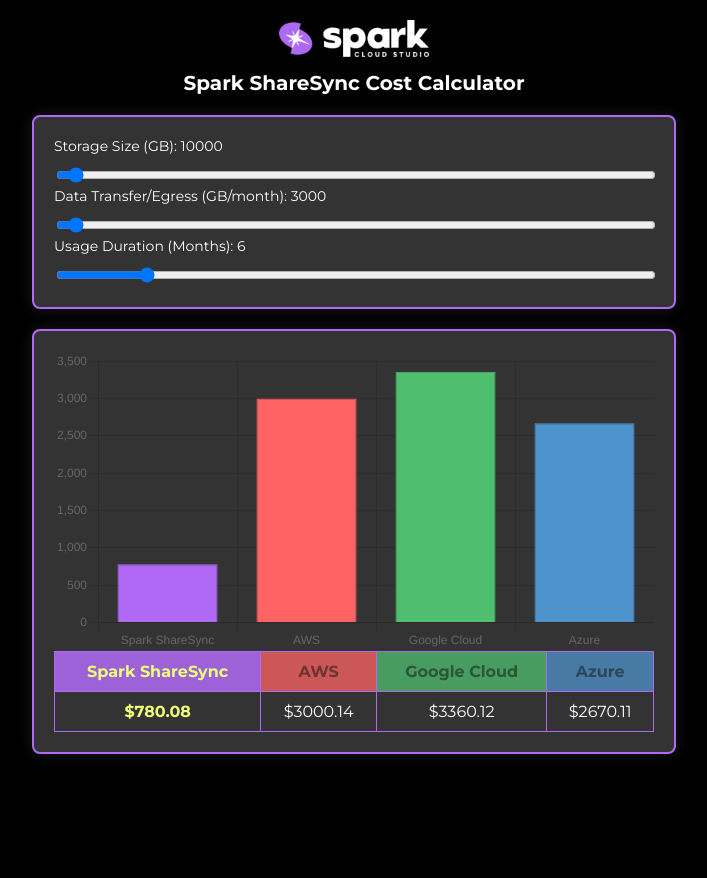
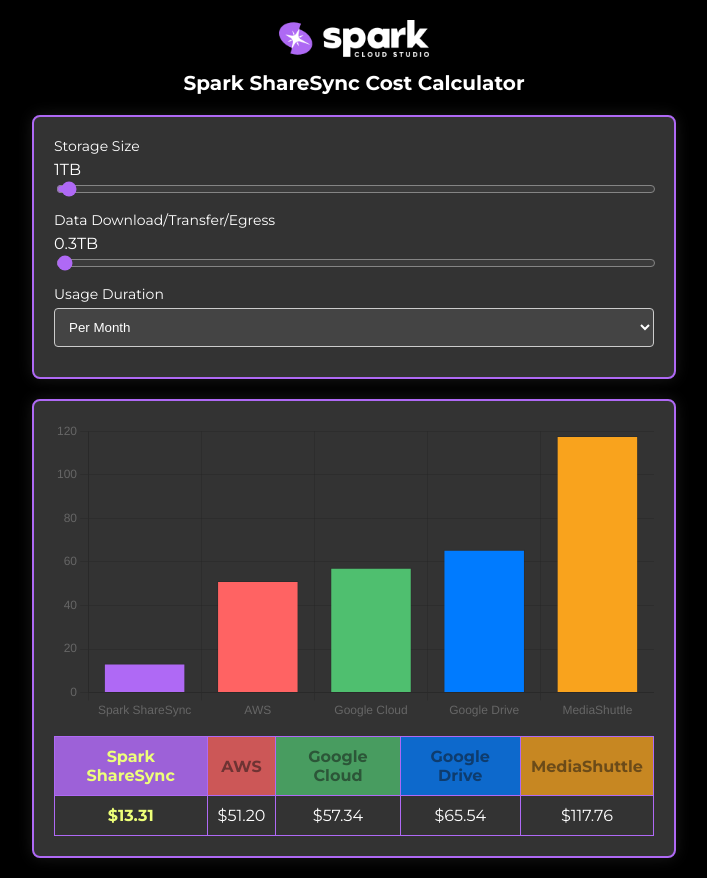
Before and after one commit to tamar-chatterjee/spark-calc-SS, a Flask app: page / in a window 1280 px wide. Shown: the whole page, without its empty margins (286-993 px from the left). Before the commit the page ends 754 px from the top, so only its background shows below. Run offline with Flask 3, Linux system fonts and the light colour scheme.

Commit message:
Update app2 with latest changes including MediaShuttle and Google Drive

```diff
--- a/app.py
+++ b/app.py
@@ -9,22 +9,36 @@
 @app.route('/calculate', methods=['POST'])
 def calculate():
     # Get form inputs
-    storage_size = float(request.form['storage_size'])  # GB
-    data_egress = float(request.form['data_egress'])  # GB/month
-    usage_duration = int(request.form['usage_duration'])  # months
+    storage_size_tb = float(request.form['storage_size'])  # TB
+    data_egress_tb = float(request.form['data_egress'])  # TB/month
+    usage_duration = int(request.form['usage_duration'])  # 1 for month, 12 for year
 
-    # Pricing details
-    spark_storage_cost = 0.013 * storage_size * usage_duration
+    # Convert TB to GB for calculations
+    storage_size_gb = storage_size_tb * 1024
+    data_egress_gb = data_egress_tb * 1024
+
+    # Pricing details (per GB)
+    spark_storage_cost = 0.013 * storage_size_gb * usage_duration
     spark_egress_cost = 0  # Spark has no egress fee
 
-    aws_storage_cost = 0.023 * storage_size * usage_duration
-    aws_egress_cost = 0.09 * data_egress * usage_duration
+    aws_storage_cost = 0.023 * storage_size_gb * usage_duration
+    aws_egress_cost = 0.09 * data_egress_gb * usage_duration
 
-    gcp_storage_cost = 0.02 * storage_size * usage_duration
-    gcp_egress_cost = 0.12 * data_egress * usage_duration
+    gcp_storage_cost = 0.02 * storage_size_gb * usage_duration
+    gcp_egress_cost = 0.12 * data_egress_gb * usage_duration
 
-    azure_storage_cost = 0.0184 * storage_size * usage_duration
-    azure_egress_cost = 0.087 * data_egress * usage_duration
+    azure_storage_cost = 0.0184 * storage_size_gb * usage_duration
+    azure_egress_cost = 0.087 * data_egress_gb * usage_duration
+
+    # MediaShuttle costs
+    mediashuttle_storage_cost = 0.10 * storage_size_gb * usage_duration
+    mediashuttle_egress_cost = 0.05 * data_egress_gb * usage_duration
+    mediashuttle_total_cost = mediashuttle_storage_cost + mediashuttle_egress_cost
+
+    # Google Drive costs
+    googledrive_storage_cost = 0.04 * storage_size_gb * usage_duration
+    googledrive_egress_cost = 0.08 * data_egress_gb * usage_duration
+    googledrive_total_cost = googledrive_storage_cost + googledrive_egress_cost
 
     # Total costs
     spark_total_cost = spark_storage_cost + spark_egress_cost
@@ -36,8 +50,10 @@
         'spark_cost': spark_total_cost,
         'aws_cost': aws_total_cost,
         'gcp_cost': gcp_total_cost,
-        'azure_cost': azure_total_cost
+        'azure_cost': azure_total_cost,
+        'mediashuttle_cost': mediashuttle_total_cost,
+        'googledrive_cost': googledrive_total_cost
     })
 
 if __name__ == '__main__':
-    app.run(debug=True)
+    app.run(debug=True, host='0.0.0.0', port=5001)
--- a/templates/index.html
+++ b/templates/index.html
@@ -47,7 +47,7 @@
 
         form label {
             display: block;
-            margin-bottom: 10px;
+            margin-bottom: 5px;
             color: #ffffff;
             font-size: 14px;
         }
@@ -56,6 +56,19 @@
             width: 100%;
             box-sizing: border-box;
             margin-bottom: 20px.
+        }
+
+        form select {
+            width: 100%;
+            padding: 10px;
+            background-color: #444444;
+            color: white;
+            border: 1px solid #ccc;
+            border-radius: 4px;
+        }
+
+        .form-group {
+            margin-bottom: 10px; /* Adds space between sliders and next items */
         }
 
         .results {
@@ -69,6 +82,9 @@
             text-align: center;
         }
 
+        .results canvas {
+            margin-bottom: 15px; /* Add space between the graph and the table */
+        }
         table {
             width: 100%;
             border-collapse: collapse;
@@ -99,7 +115,11 @@
         }
 
         th:nth-child(4) {
-            background-color: rgba(78, 147, 203, 0.75); /* Azure (Blue, 50%) */
+            background-color: rgba(0, 123, 255, 0.75); /* Google Drive (Blue) */
+        }
+
+        th:nth-child(5) {
+            background-color: rgba(249, 163, 29, 0.75); /* MediaShuttle (Orange) */
         }
 
         td#spark_cost {
@@ -107,9 +127,14 @@
             font-weight: bold; /* Bold Spark Price */
         }
 
+        .accent {
+            accent-color: #af69f5;
+        }
+
         @media (max-width: 600px) {
             form label,
-            form input {
+            form input,
+            form select {
                 width: 100%;
             }
         }
@@ -123,19 +148,26 @@
     <h1>Spark ShareSync Cost Calculator</h1>
 
     <form id="calculator-form">
+        <!-- Storage Size Slider -->
         <div class="form-group">
-            <label for="storage_size">Storage Size (GB): <span id="storage_size_value">10000</span></label>
-            <input type="range" id="storage_size" name="storage_size" min="1" max="500000" step="10" value="10000">
+            <label for="storage_size">Storage Size</label>
+            <span id="storage_size_value">1TB</span>
+            <input type="range" id="storage_size" name="storage_size" class="accent" min="0.1" max="100" step="0.1" value="1">
+        </div>
+
+        <!-- Data Transfer/Egress Slider -->
+        <div class="form-group">
+            <label for="data_egress">Data Download/Transfer/Egress</label>
+            <span id="data_egress_value">0.3TB</span>
+            <input type="range" id="data_egress" name="data_egress" class="accent" min="0.1" max="100" step="0.1" value="0.3">
         </div>
 
         <div class="form-group">
-            <label for="data_egress">Data Transfer/Egress (GB/month): <span id="data_egress_value">3000</span></label>
-            <input type="range" id="data_egress" name="data_egress" min="0" max="150000" step="10" value="3000">
-        </div>
-
-        <div class="form-group">
-            <label for="usage_duration">Usage Duration (Months): <span id="usage_duration_value">6</span></label>
-            <input type="range" id="usage_duration" name="usage_duration" min="1" max="36" value="6">
+            <label for="usage_duration">Usage Duration</label>
+            <select id="usage_duration" name="usage_duration">
+                <option value="1" selected>Per Month</option>
+                <option value="12">Per Year</option>
+            </select>
         </div>
     </form>
 
@@ -150,7 +182,8 @@
                     <th>Spark ShareSync</th>
                     <th>AWS</th>
                     <th>Google Cloud</th>
-                    <th>Azure</th>
+                    <th>Google Drive</th>
+                    <th>MediaShuttle</th>
                 </tr>
             </thead>
             <tbody>
@@ -158,7 +191,8 @@
                     <td id="spark_cost">$0.00</td>
                     <td id="aws_cost">$0.00</td>
                     <td id="gcp_cost">$0.00</td>
-                    <td id="azure_cost">$0.00</td>
+                    <td id="googledrive_cost">$0.00</td>
+                    <td id="mediashuttle_cost">$0.00</td>
                 </tr>
             </tbody>
         </table>
@@ -171,21 +205,16 @@
             const costChart = new Chart(ctx, {
                 type: 'bar',
                 data: {
-                    labels: ['Spark ShareSync', 'AWS', 'Google Cloud', 'Azure'],
+                    labels: ['Spark ShareSync', 'AWS', 'Google Cloud', 'Google Drive', 'MediaShuttle'],
                     datasets: [{
                         label: 'Cost ($)',
-                        data: [0, 0, 0, 0], // Default values
+                        data: [0, 0, 0, 0, 0],
                         backgroundColor: [
-                            '#af69f5', // Spark ShareSync (Purple)
-                            '#ff6363', // AWS S3 (Orange)
-                            '#4fbf6f', // Google Cloud (Green)
-                            '#4e93cb'  // Azure (Blue)
-                        ],
-                        borderColor: [
-                            '#af69f5',
-                            '#ff6363',
-                            '#4fbf6f',
-                            '#4e93cb'
+                            '#af69f5', /* Spark ShareSync */
+                            '#ff6363', /* AWS */
+                            '#4fbf6f', /* Google Cloud */
+                            '#007bff', /* Google Drive */
+                            '#f9a31d' /* MediaShuttle */
                         ],
                         borderWidth: 1
                     }]
@@ -217,7 +246,8 @@
                             response.spark_cost,
                             response.aws_cost,
                             response.gcp_cost,
-                            response.azure_cost
+                            response.googledrive_cost,
+                            response.mediashuttle_cost
                         ];
                         costChart.update();
 
@@ -225,7 +255,8 @@
                         $('#spark_cost').text(`$${response.spark_cost.toFixed(2)}`);
                         $('#aws_cost').text(`$${response.aws_cost.toFixed(2)}`);
                         $('#gcp_cost').text(`$${response.gcp_cost.toFixed(2)}`);
-                        $('#azure_cost').text(`$${response.azure_cost.toFixed(2)}`);
+                        $('#googledrive_cost').text(`$${response.googledrive_cost.toFixed(2)}`);
+                        $('#mediashuttle_cost').text(`$${response.mediashuttle_cost.toFixed(2)}`);
                     }
                 });
             };
@@ -233,20 +264,24 @@
             // Helper function to update slider display values
             const updateSliderValue = (sliderId, displayId) => {
                 $(`#${sliderId}`).on('input', function () {
-                    $(`#${displayId}`).text($(this).val());
+                    const value = $(this).val();
+                    if (sliderId === 'storage_size' || sliderId === 'data_egress') {
+                        $(`#${displayId}`).text(`${value}TB`);
+                    } else {
+                        $(`#${displayId}`).text(value);
+                    }
                 });
             };
 
             // Set up sliders to dynamically update labels
             updateSliderValue('storage_size', 'storage_size_value');
             updateSliderValue('data_egress', 'data_egress_value');
-            updateSliderValue('usage_duration', 'usage_duration_value');
 
             // Trigger calculation on page load
             calculateAndUpdate();
 
-            // Trigger calculation when sliders change
-            $('input[type="range"]').on('input', calculateAndUpdate);
+            // Trigger calculation when inputs change
+            $('input[type="range"], select').on('input change', calculateAndUpdate);
         });
     </script>
 </body>
```
